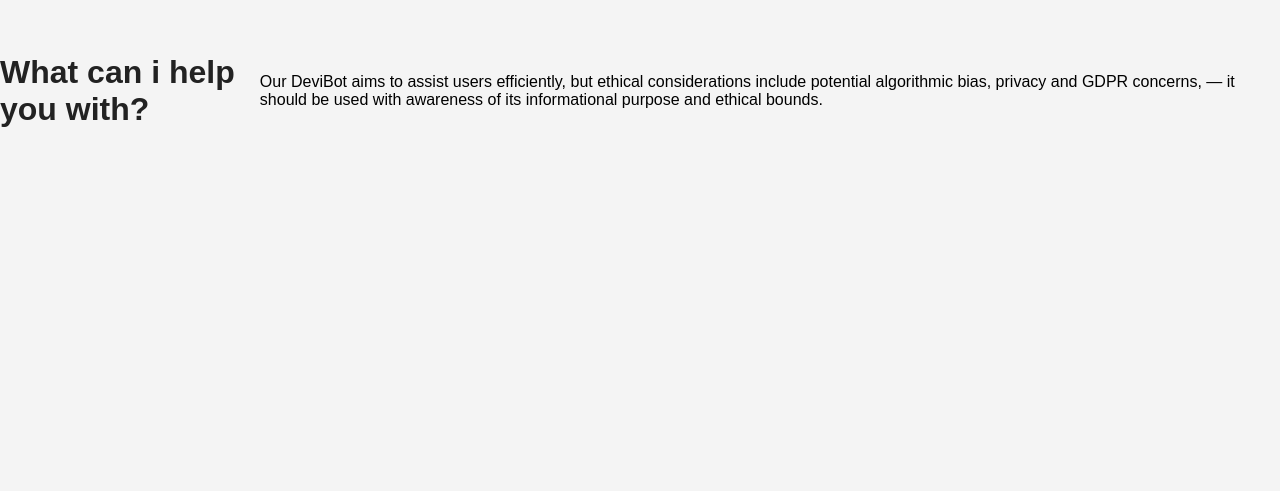
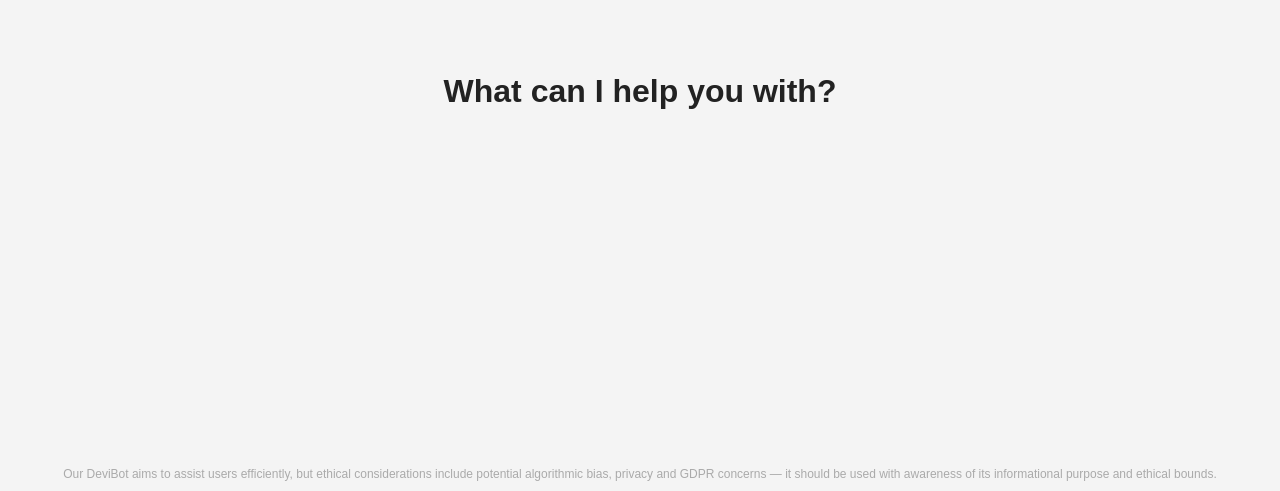
Before and after one commit to rosa-skn/Chatbot, a plain HTML site: page index.html in a window 1280 px wide. Shown: the part 309-800 px from the top of the page. Drawn offline with Linux system fonts and the light colour scheme; a script that the page names is missing.

Commit message:
Update index.html

```diff
--- a/index.html
+++ b/index.html
@@ -10,19 +10,32 @@
       margin: 0;
       background: #f4f4f4;
       display: flex;
+      flex-direction: column;
       justify-content: center;
       align-items: center;
       height: 100vh;
+      position: relative;
     }
 
     h1 {
       color: #222;
     }
+
+    footer {
+      position: absolute;
+      bottom: 10px;
+      width: 100%;
+      text-align: center;
+      font-size: 12px;
+      color: #aaa;
+      padding: 0 20px;
+    }
 </style>
 </head>
 <body>
-<h1>What can i help you with?</h1>
- <script>
+<h1>What can I help you with?</h1>
+
+<script>
     (function(){
       if(!window.chatbase || window.chatbase("getState") !== "initialized") {
         window.chatbase = (...arguments) => {
@@ -56,6 +69,9 @@
       }
     })();
 </script>
+
+<footer>
+  Our DeviBot aims to assist users efficiently, but ethical considerations include potential algorithmic bias, privacy and GDPR concerns — it should be used with awareness of its informational purpose and ethical bounds.
+</footer>
 </body>
-        <p>Our DeviBot aims to assist users efficiently, but ethical considerations include potential algorithmic bias, privacy and GDPR concerns, — it should be used with awareness of its informational purpose and ethical bounds.</p>
 </html>
```
